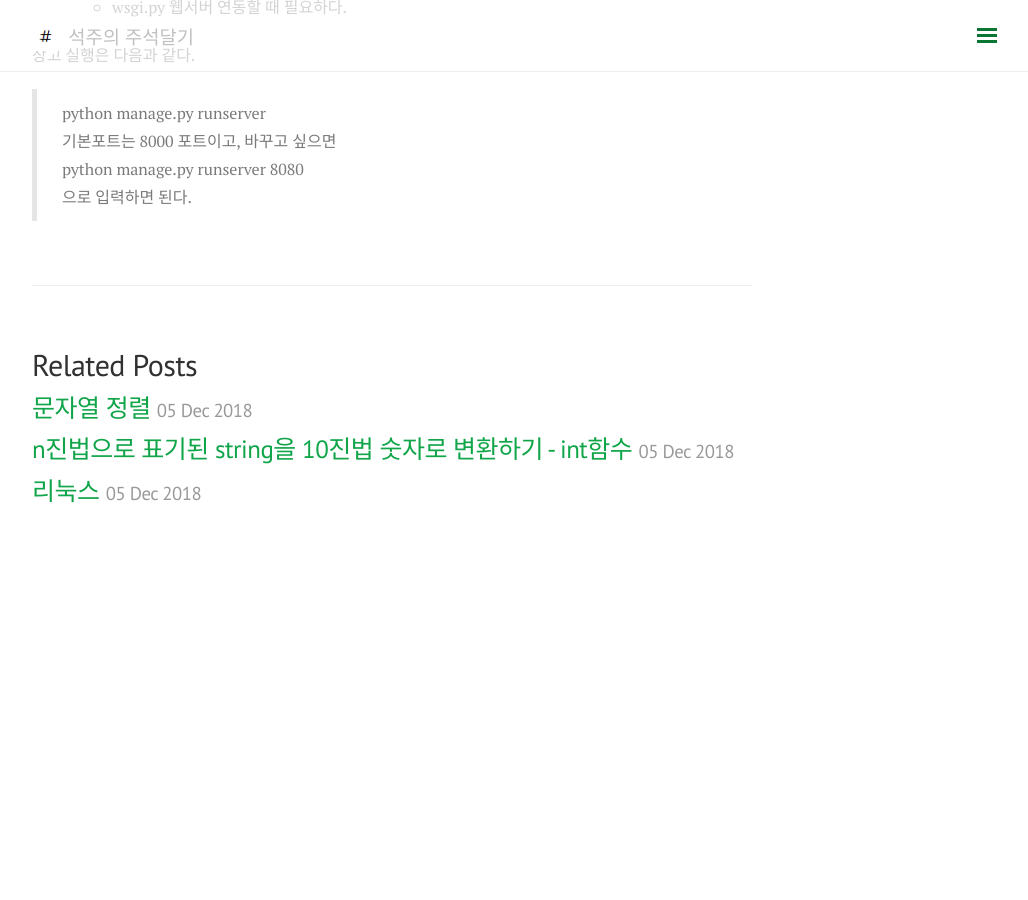
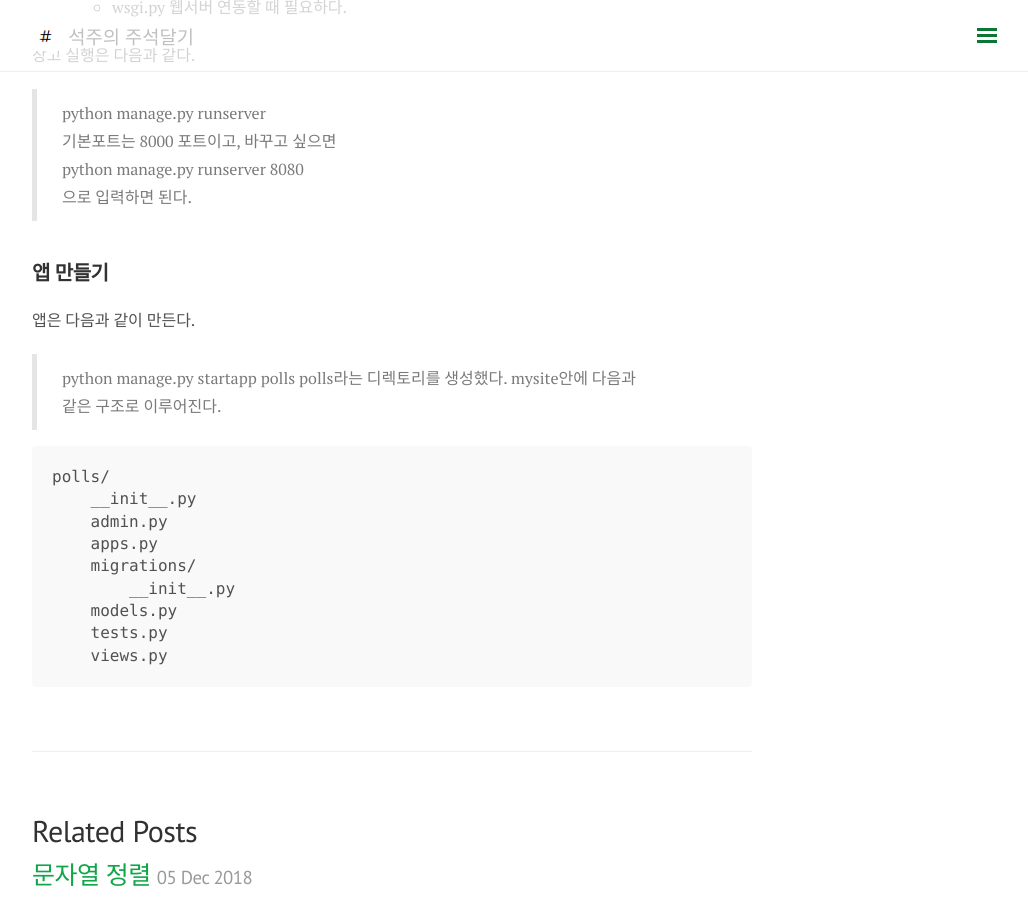
Before and after one commit to somefood/somefood.github.io, a Jekyll site: the page built from _posts/Django/2018-12-05-django1.md, in a window 1280 px wide and 900 px high, scrolled down 1070 px. Shown: the whole window, without its empty margins (248-1276 px from the left). Built offline with Jekyll 4.4.1, drawn with Linux system fonts in a browser that asks for light colours; nearby versions of some CDN libraries; comment, search, counter and statistics services are not loaded; before the commit the page ends 1637 px from its top, so only the background shows below that.

Commit message:
Update 2018-12-05-django1.md

````diff
--- a/_posts/Django/2018-12-05-django1.md
+++ b/_posts/Django/2018-12-05-django1.md
@@ -40,3 +40,20 @@ mysite/
 기본포트는 8000 포트이고, 바꾸고 싶으면
 > python manage.py runserver 8080
 으로 입력하면 된다.
+
+## 앱 만들기
+앱은 다음과 같이 만든다.
+> python manage.py startapp polls
+polls라는 디렉토리를 생성했다. mysite안에 다음과 같은 구조로 이루어진다.
+
+```
+polls/
+    __init__.py
+    admin.py
+    apps.py
+    migrations/
+        __init__.py
+    models.py
+    tests.py
+    views.py
+```
````
